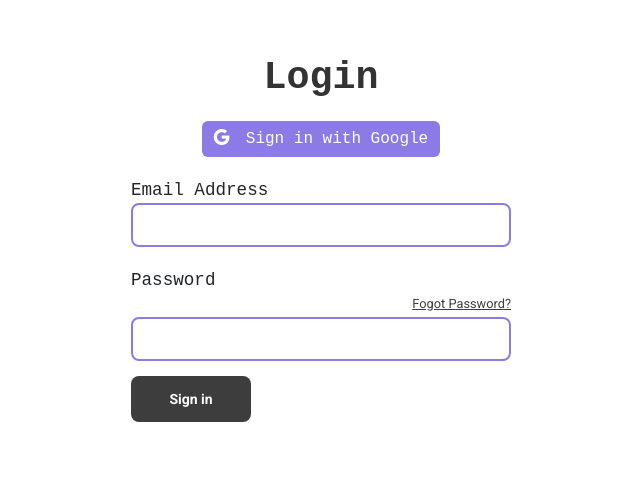
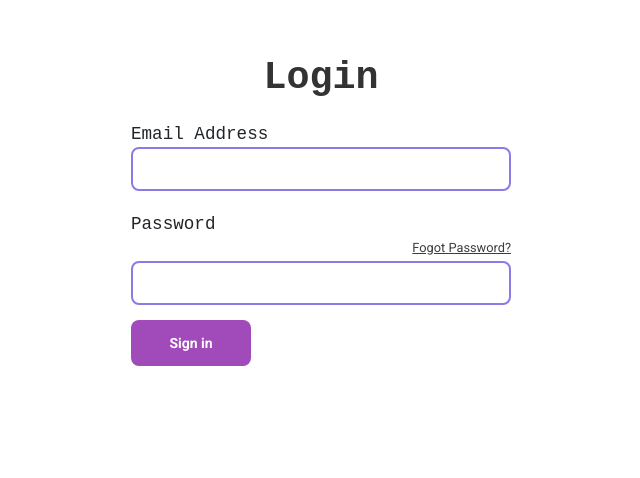
Before and after one commit to DevPedro77/login_page, a website: page index.html in a window 1280 px wide. Shown: the part 145-623 px from the top of the page, without its empty margins (319-959 px from the left). Drawn offline with nearby package versions, Linux system fonts and the light colour scheme; a web font is replaced by a local one.

Commit message:
removendo erros

```diff
--- a/index.html
+++ b/index.html
@@ -20,13 +20,8 @@
       <div class="col-md-12 container_form">
         <form class="form_main">
           <h1 class="title">Login</h1>
-          <div class="text-center mt-3">
-            <button class="btn btn-primary" type="button">
-              <i class="bi bi-google me-3"></i>Sign in with Google
-            </button>
-          </div>
           <label for="email_address">Email Address</label>
-          <input type="email" id="email_address" class="form_input" required>
+          <input type="email" id="email_address" class="form_input" required oninput="mascaraEmail(this)">
           <label for="password">Password</label>
           <a href="#" class="forgot_password_link">Fogot Password?</a>
           <input type="password" id="password" class="form_input is-error" required>
@@ -39,6 +34,6 @@
 
 
   <script src="https://cdn.jsdelivr.net/npm/bootstrap@5.3.3/dist/js/bootstrap.bundle.min.js"></script>
-  <script src="/src/scripts/main.js"></script>
+  <script src="./dist/scripts/main.js"></script>
 </body>
 </html>
--- a/src/styles/module.sass
+++ b/src/styles/module.sass
@@ -9,7 +9,7 @@
   padding-bottom: 4px
 
 .btn_color
-  background-color: #c300ff
+  background-color: #a14bbb
   border: none
   width: 120px
   height: 46px
```
Also changed, not shown: dist/scripts/main.js (added), dist/styles/main.css/main.css, dist/styles/main.css/module.css.
